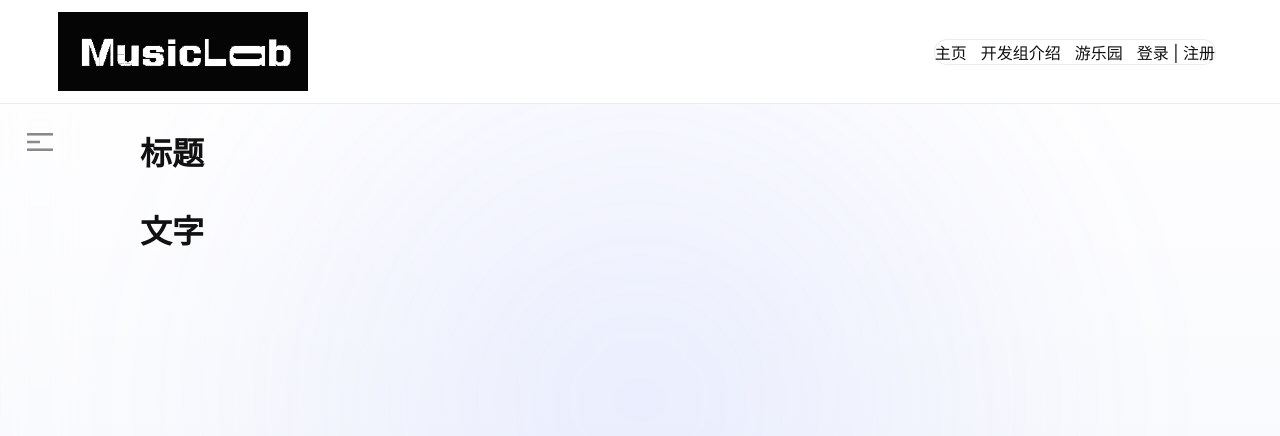
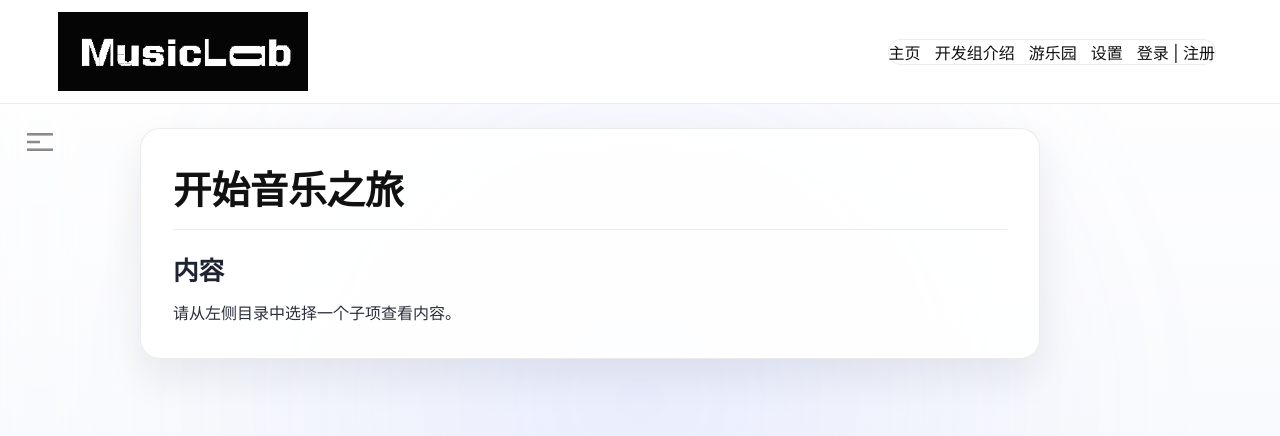
Before and after one commit to Aaron-Burr-Web/MusicLab, a plain HTML site: page Start Learning/index.html in a window 1280 px wide. Shown: the top 436 px of the page. Drawn offline with Linux system fonts and the light colour scheme.

Commit message:
Upgrated

```diff
--- a/Start Learning/index.html
+++ b/Start Learning/index.html
@@ -16,6 +16,7 @@
                 <li id="nav1"><a href="../index.html"> 主页 </a></li>
                 <li id="nav2"><a href="../introduction/intro.html"> 开发组介绍 </a></li>
                 <li id="nav3"><a href="../The Playground/index.html"> 游乐园 </a></li>
+                <li id="nav5"><a href="../settings/settings.html"> 设置 </a></li>
                 <li id="nav4"><a href="../login/login.html"> 登录  |  注册 </a></li>
             </ul>
             <div>
@@ -87,11 +88,63 @@
              </div>
         </div>
         <div class="box_with_side">
-            <h1>标题</h1>
-            <div>
-                <h1>文字</h1>
+            <!-- 子项名称：在这里写每个 box 的独立名称与文字内容 -->
+            <div class="learning-content-panel">
+                <div class="learning-content-header">
+                    <!-- 子项名称：标题 -->
+                    <h1 id="learningTitle">开始音乐之旅</h1>
+                </div>
+                <div class="learning-content-body">
+                    <!-- 子项名称：文字 -->
+                    <h2 id="learningSubtitle">内容</h2>
+                    <!-- 子项名称：内容说明 -->
+                    <p id="learningText">请从左侧目录中选择一个子项查看内容。</p>
+                </div>
             </div>
         </div>
         <script src="../js/login.js"></script>
+        <script>
+            // 子项名称：按每个目录链接单独填写这里的标题、副标题和正文内容
+            const learningTitle = document.getElementById('learningTitle');
+            const learningSubtitle = document.getElementById('learningSubtitle');
+            const learningText = document.getElementById('learningText');
+
+            const sidebar = document.querySelector('.sidebar');
+            const contentBox = document.querySelector('.box_with_side');
+
+            const syncContentToSidebar = () => {
+                if (!sidebar || !contentBox) return;
+                const actualWidth = sidebar.offsetWidth || 80;
+                const offset = actualWidth + 12;
+                contentBox.style.left = `${offset}px`;
+            };
+
+            syncContentToSidebar();
+            sidebar?.addEventListener('mouseenter', syncContentToSidebar);
+            sidebar?.addEventListener('mouseleave', syncContentToSidebar);
+            sidebar?.addEventListener('focusin', syncContentToSidebar);
+            sidebar?.addEventListener('focusout', syncContentToSidebar);
+            window.addEventListener('resize', syncContentToSidebar);
+
+            if (window.ResizeObserver && sidebar) {
+                const sidebarObserver = new ResizeObserver(syncContentToSidebar);
+                sidebarObserver.observe(sidebar);
+            }
+
+            const directoryLinks = document.querySelectorAll('.directory-links a');
+
+            directoryLinks.forEach((link) => {
+                const title = link.textContent.trim();
+                link.addEventListener('click', (event) => {
+                    event.preventDefault();
+                    // 子项名称：音名与唱名
+                    learningTitle.textContent = title;
+                    // 子项名称：音名与唱名
+                    learningSubtitle.textContent = title;
+                    // 子项名称：音名与唱名
+                    learningText.textContent = `${title}：此处为子项内容区域，暂时展示子项名称。`;
+                });
+            });
+        </script>
     </body>
 </html>
--- a/css/Home.css
+++ b/css/Home.css
@@ -39,14 +39,56 @@
 }
 
 .box_with_side{
+  --sidebar-gap: 12px;
   width: min(1200px, calc(100% - 48px));
   margin: 24px auto 40px;
   position: relative;
-  left: 100px;
+  left: 92px;
   display: flex;
   flex-direction: column;
   gap: 32px;
   transition: left 0.28s ease, margin-left 0.28s ease;
+}
+
+.learning-content-panel {
+  width: min(900px, calc(100% - 24px));
+  margin-left: 8px;
+  background: rgba(255, 255, 255, 0.9);
+  border: 1px solid rgba(17, 17, 17, 0.08);
+  border-radius: 20px;
+  box-shadow: 0 18px 40px rgba(16, 24, 40, 0.08);
+  padding: 30px 32px;
+  color: #111111;
+}
+
+.learning-content-header {
+  margin-bottom: 20px;
+  padding-bottom: 14px;
+  border-bottom: 1px solid rgba(17, 17, 17, 0.08);
+}
+
+.learning-content-header h1 {
+  margin: 0;
+  font-size: clamp(28px, 3vw, 42px);
+}
+
+.learning-content-body {
+  display: flex;
+  flex-direction: column;
+  gap: 12px;
+}
+
+.learning-content-body h2 {
+  margin: 0;
+  font-size: clamp(20px, 2vw, 28px);
+  color: #1f2430;
+}
+
+.learning-content-body p {
+  margin: 0;
+  font-size: 16px;
+  line-height: 1.8;
+  color: #2b2f3a;
 }
 
 .button_QA {
```
